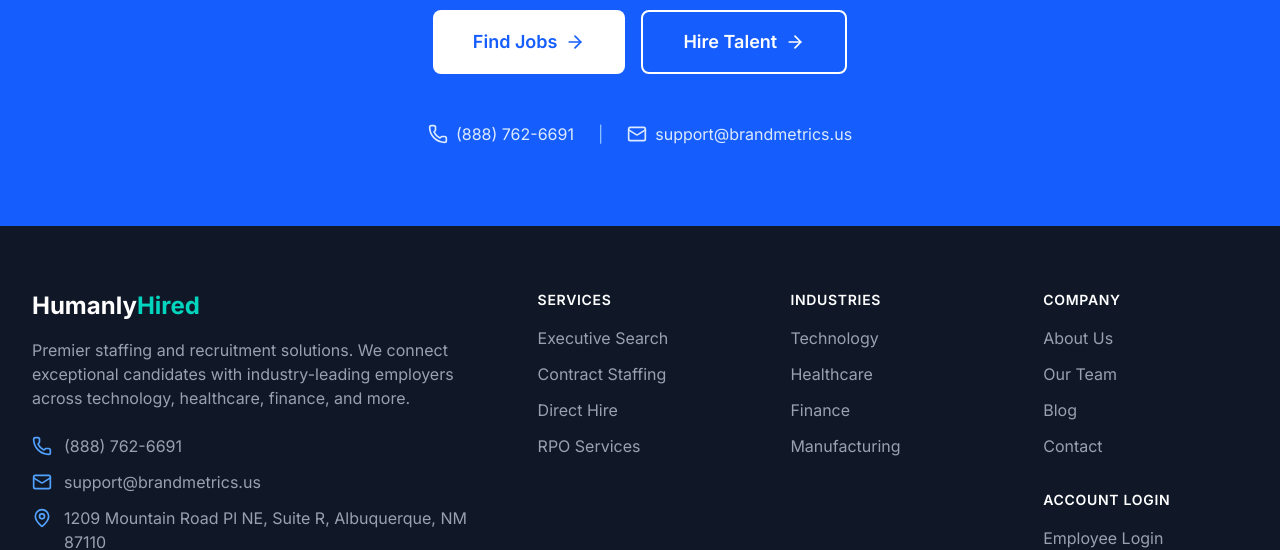
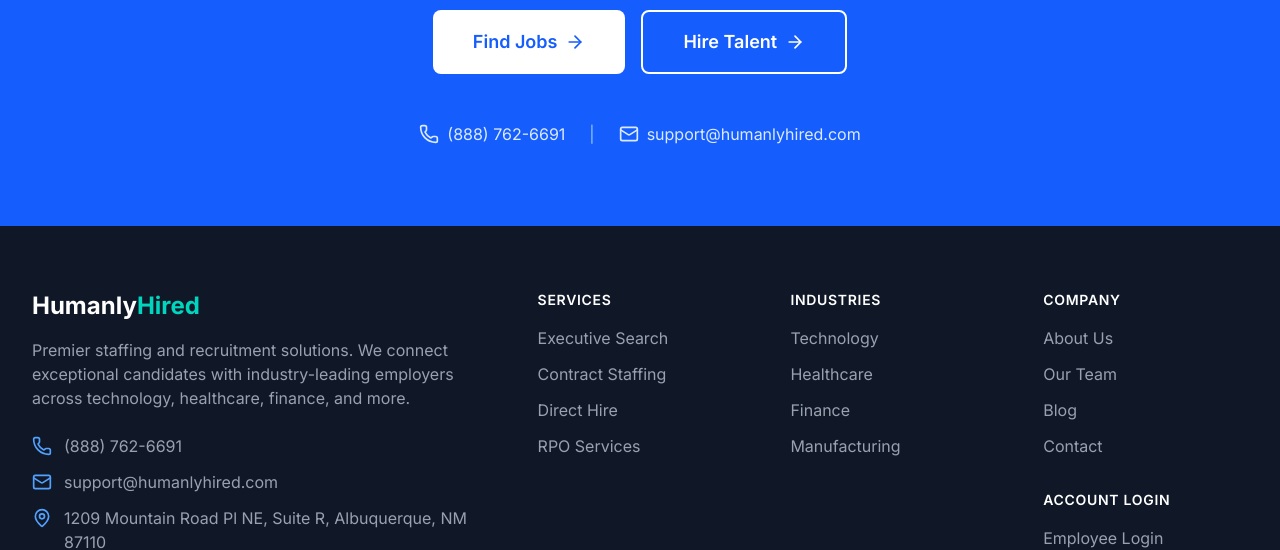
Before and after one commit to AiMagic5000/humanlyhired-website, a Next.js app: page / in a window 1280 px wide. Shown: the part 6680-7230 px from the top of the page. Built offline with nearby package versions, Linux system fonts and the light colour scheme; no server answers.

Commit message:
fix: change all contact emails from brandmetrics.us to humanlyhired.com

```diff
--- a/src/app/layout.tsx
+++ b/src/app/layout.tsx
@@ -108,7 +108,7 @@
     addressCountry: "US",
   },
   telephone: "+1-888-762-6691",
-  email: "support@brandmetrics.us",
+  email: "support@humanlyhired.com",
   contactPoint: [
     {
       "@type": "ContactPoint",
@@ -169,7 +169,7 @@
   logo: "https://humanlyhired.com/logo.png",
   image: "https://humanlyhired.com/logo.png",
   telephone: "+1-888-762-6691",
-  email: "support@brandmetrics.us",
+  email: "support@humanlyhired.com",
   description: "Full-service staffing and recruitment agency offering executive search, contract staffing, direct hire placement, RPO, talent sourcing, and payroll services across multiple industries.",
   address: {
     "@type": "PostalAddress",
--- a/src/lib/config.ts
+++ b/src/lib/config.ts
@@ -6,7 +6,7 @@
 
   contact: {
     phone: "(888) 762-6691",
-    email: "support@brandmetrics.us",
+    email: "support@humanlyhired.com",
     address: {
       street: "1209 Mountain Road Pl NE",
       suite: "Suite R",
```
Also changed, not shown: public/llms.txt.
